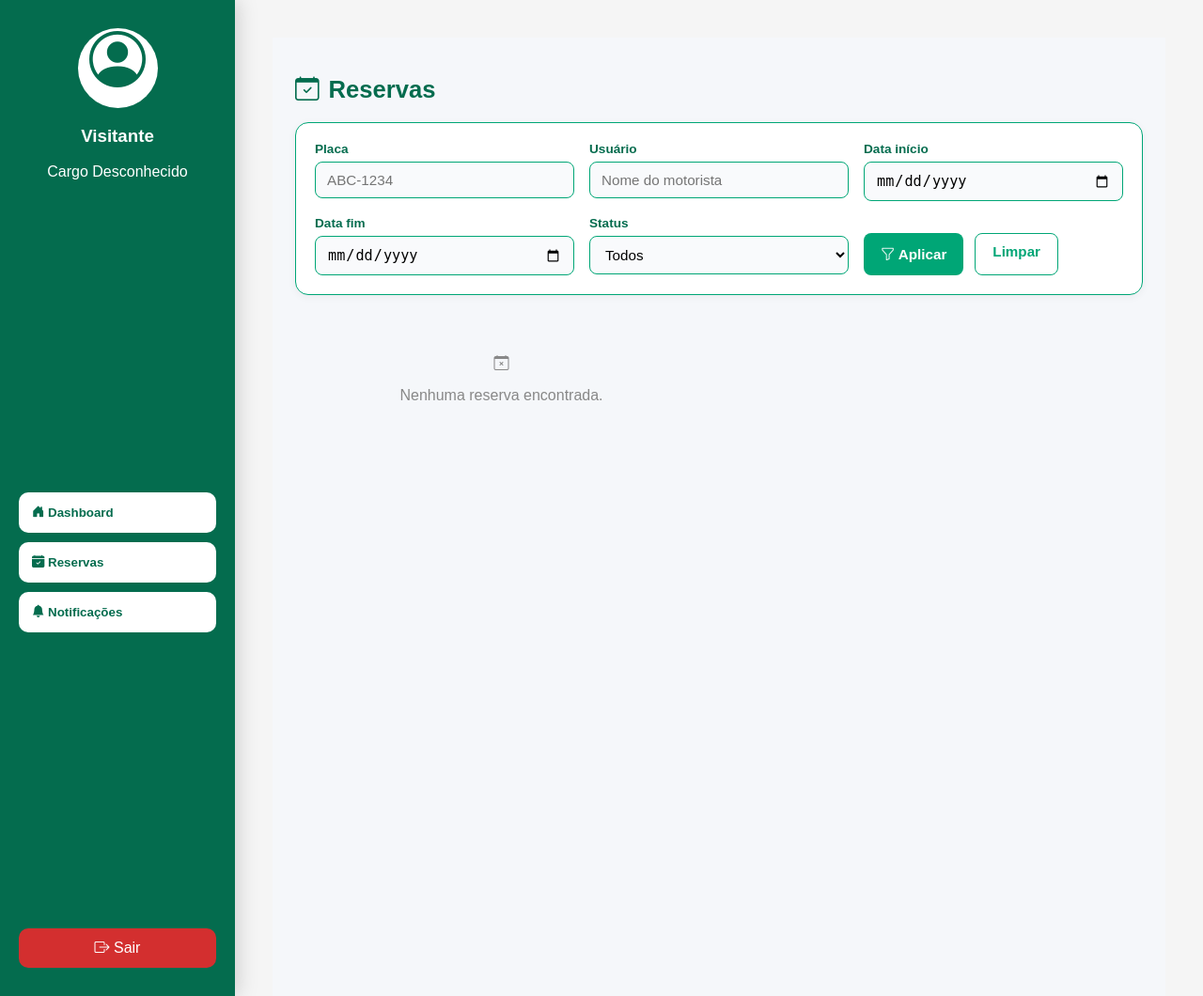
After one commit to Pereira-Sah/ValletWeb, a Django app: page /reservas/ in a window 1280 px wide. The commit adds this page. Shown: the whole page at 94% size. Run offline with Django 5.2, Linux system fonts and the light colour scheme.

Commit message:
adiciona página de reservas com filtros e integração ao sistema

```diff
--- /dev/null
+++ b/appHome/static/reservas.css
@@ -0,0 +1,250 @@
+:root {
+    --verde-escuro: #046C4E;
+    --verde-medio: #00A676;
+    --fundo: #F5F5F5;
+    --texto: #121212;
+}
+
+body {
+    margin: 0;
+    font-family: "Poppins", sans-serif;
+    background: var(--fundo);
+}
+
+/* Container geral */
+.reservas-container {
+  padding: 24px;
+  background: #f5f7fa;
+  min-height: 100vh;
+}
+
+/* Cabeçalho */
+.page-header {
+  margin-bottom: 20px;
+}
+
+.page-title {
+  display: flex;
+  align-items: center;
+  gap: 10px;
+  font-weight: 700;
+  font-size: 1.6rem;
+  color: var(--verde-escuro);
+}
+
+/* FILTROS */
+.filtros-box {
+  background: #ffffff;
+  border: 1px solid #00A676;
+  border-radius: 14px;
+  padding: 20px;
+  margin-bottom: 24px;
+  box-shadow: 0 2px 8px rgba(0,0,0,0.05);
+
+}
+
+.filtros-grid {
+  display: grid;
+  grid-template-columns: repeat(auto-fill, minmax(220px, 1fr));
+  gap: 16px;
+}
+
+.filtro-item label {
+  display: block;
+  font-size: 0.85rem;
+  font-weight: 600;
+  color: #046C4E;
+  margin-bottom: 6px;
+}
+
+.filtro-item input,
+.filtro-item select {
+  width: 100%;
+  padding: 10px 12px;
+  border: 1px solid #00A676;
+  border-radius: 8px;
+  background: #f9fafc;
+  font-size: 0.95rem;
+  transition: border-color 0.2s ease;
+}
+
+.filtro-item input:focus,
+.filtro-item select:focus {
+  border-color: #046C4E;
+  outline: none;
+  background: #fff;
+}
+
+.filtros-botoes {
+  margin-top: 18px;
+  display: flex;
+  gap: 12px;
+}
+
+.filtros-botoes .btn {
+  padding: 10px 18px;
+  border-radius: 8px;
+  font-weight: 600;
+  font-size: 0.95rem;
+}
+
+.btn-primary {
+  background: #00A676;
+  color: #fff;
+  border: none;
+}
+
+.btn-primary:hover {
+  background: #046C4E;
+}
+
+.btn-secondary {
+  background: transparent;
+  border: 1px solid #00A676;
+  color: #00A676;
+}
+
+.btn-secondary:hover {
+  background: #dcf7ef;
+}
+
+/* GRID DE RESERVAS */
+.reservas-grid {
+  display: grid;
+  grid-template-columns: repeat(auto-fill, minmax(380px, 1fr));
+  gap: 24px;
+}
+
+/* CARD */
+.reserva-card {
+  background: #fff;
+  border-radius: 18px;
+  padding: 20px;
+  box-shadow: 0 4px 14px rgba(0,0,0,0.08);
+  transition: transform 0.25s ease, box-shadow 0.25s ease;
+  border: 1px solid #b1f8e4;
+}
+
+.reserva-card:hover {
+  transform: translateY(-4px);
+  box-shadow: 0 8px 20px rgba(0,0,0,0.12);
+}
+
+/* TOPO DO CARD */
+.reserva-top {
+  display: flex;
+  align-items: center;
+  justify-content: space-between;
+  gap: 16px;
+  margin-bottom: 18px;
+}
+
+.foto-motorista {
+  width: 70px;
+  height: 70px;
+  border-radius: 50%;
+  object-fit: cover;
+  border: 3px solid #ecf0f1;
+}
+
+.info-basica{
+    display: flex;
+    flex-direction: row;
+    align-items: center;
+    gap: 4px;
+}
+
+.info-basica h3 {
+  margin: 0;
+  font-size: 1.2rem;
+  font-weight: 700;
+  color: #046C4E;
+}
+
+.info-basica .sub {
+  font-size: .9rem;
+  color: #7f8c8d;
+}
+
+.status {
+  padding: 6px 14px;
+  border-radius: 20px;
+  font-size: .85rem;
+  font-weight: 600;
+  text-transform: capitalize;
+}
+
+.status-ativa      { background:#d4edda; color:#00A676; }
+.status-cancelada  { background:#f8d7da; color:#721c24; }
+.status-concluida  { background:#d1ecf1; color:#046C4E; }
+.status-desconhecida { background:#eee; color:#666; }
+
+/* INFO EM BLOCOS */
+.reserva-info {
+  display: grid;
+  grid-template-columns: repeat(2, 1fr);
+  gap: 16px;
+}
+
+.info-block {
+  display: flex;
+  align-items: flex-start;
+  gap: 10px;
+  background: #f9fafc;
+  padding: 12px;
+  border-radius: 12px;
+}
+
+.info-block .label {
+  font-size: .8rem;
+  color: #00A676;
+  display: block;
+margin-bottom: 4px;
+}
+
+.info-block strong {
+  font-size: 1rem;
+  color: #2c3e50;
+}
+
+.info-block i {
+  font-size: 1.2rem;
+  color: #00A676;
+  margin-top: 4px;
+}
+
+/* FOOTER */
+.reserva-footer {
+  margin-top: 20px;
+  display: flex;
+  justify-content: flex-end;
+}
+
+.btn-whats {
+  background: #00A676;
+  color: white;
+  padding: 10px 18px;
+  border-radius: 12px;
+  font-weight: 600;
+  text-decoration: none;
+  display: inline-flex;
+  align-items: center;
+  gap: 8px;
+}
+
+.btn-whats:hover {
+  background: #046C4E;
+}
+
+.sem-whats {
+  color: #999;
+  font-size: .9rem;
+}
+
+/* EMPTY STATE */
+.empty {
+  text-align: center;
+  padding: 40px 10px;
+  color: #888;
+  font-size: 1rem;
+}
--- a/appHome/templates/base.html
+++ b/appHome/templates/base.html
@@ -35,7 +35,7 @@
 
         <nav class="menu">
             <button><a href="{% url 'gestor' %}"> <i class="bi bi-house-door-fill"></i> Dashboard</a></button>
-            <button><i class="bi bi-calendar-check-fill"></i> Reservas</button>
+            <button><a href="{% url 'reservas' %}"><i class="bi bi-calendar-check-fill"></i> Reservas </a></button>
             <button>
                 <a href="{% url 'notificacoes_admin' %}?apenas_nao_lidas=on">
                     <i class="bi bi-bell-fill"></i> Notificações
--- a/appHome/templates/notificacoes.html
+++ b/appHome/templates/notificacoes.html
@@ -72,6 +72,8 @@
                     <input type="text" name="placa" id="placa" class="filtro-input"
                            placeholder="Digite para buscar..."
                            value="{{ filtro_placa }}">
+
+
                 </div>
 
                 <!-- Data Início -->
--- /dev/null
+++ b/appHome/templates/reservas.html
@@ -0,0 +1,128 @@
+{% extends "base.html" %}
+{% load static %}
+
+{% block tituloPagina %}Reservas{% endblock %}
+
+{% block extra_head %}
+<link rel="stylesheet" href="{% static 'reservas.css' %}">
+{% endblock %}
+
+{% block content %}
+<div class="reservas-container">
+
+  <div class="page-header">
+    <h1 class="page-title"><i class="bi bi-calendar-check"></i> Reservas</h1>
+  </div>
+
+  <!-- FILTROS -->
+  <form method="get" class="filtros-box" novalidate>
+    <div class="filtros-grid">
+      <div class="filtro-item">
+        <label>Placa</label>
+        <input type="text" name="placa" value="{{ filtro_placa }}" placeholder="ABC-1234">
+      </div>
+      <div class="filtro-item">
+        <label>Usuário</label>
+        <input type="text" name="usuario" value="{{ filtro_usuario }}" placeholder="Nome do motorista">
+      </div>
+      <div class="filtro-item">
+        <label>Data início</label>
+        <input type="date" name="data_inicio" value="{{ filtro_data_inicio }}">
+      </div>
+      <div class="filtro-item">
+        <label>Data fim</label>
+        <input type="date" name="data_fim" value="{{ filtro_data_fim }}">
+      </div>
+      <div class="filtro-item">
+        <label>Status</label>
+        <select name="status">
+          <option value="">Todos</option>
+          <option value="ativa" {% if filtro_status == "ativa" %}selected{% endif %}>Ativa</option>
+          <option value="cancelada" {% if filtro_status == "cancelada" %}selected{% endif %}>Cancelada</option>
+          <option value="concluida" {% if filtro_status == "concluida" %}selected{% endif %}>Concluída</option>
+        </select>
+      </div>
+
+          <div class="filtros-botoes">
+      <button class="btn btn-primary" type="submit"><i class="bi bi-funnel"></i> Aplicar</button>
+      <a href="{% url 'reservas' %}" class="btn btn-secondary">Limpar</a>
+    </div>
+    </div>
+
+  </form>
+
+  <!-- LISTA -->
+  <div class="reservas-grid">
+    {% if reservas %}
+      {% for r in reservas %}
+        <article class="reserva-card">
+
+          <header class="reserva-top">
+            <div class="info-basica">
+             <img src="{{ r.foto }}" alt="Foto do motorista" class="foto-motorista">
+
+             <div class="info-basica-nome-tel">
+              <h3>{{ r.usuario|default:"Usuário não informado" }}</h3>
+              <span class="sub">{{ r.telefone|default:"Sem telefone" }}</span>
+             </div>
+
+            </div>
+
+            <span class="status status-{{ r.status|default:'desconhecida' }}">{{ r.status|default:'desconhecida'|capfirst }}</span>
+          </header>
+
+          <!-- Blocos lado a lado -->
+          <section class="reserva-info">
+            <div class="info-block">
+              <i class="bi bi-p-square"></i>
+              <div>
+                <span class="label">Vaga</span>
+                <strong>{{ r.numero_vaga|default:"—" }}</strong>
+              </div>
+            </div>
+            <div class="info-block">
+              <i class="bi bi-car-front"></i>
+              <div>
+                <span class="label">Placa</span>
+                <strong>{{ r.placa|default:"Não informada" }}</strong>
+              </div>
+            </div>
+            <div class="info-block">
+              <i class="bi bi-calendar-event"></i>
+              <div>
+                <span class="label">Início</span>
+                <strong>{{ r.inicio|date:"d/m/Y H:i" }}</strong>
+              </div>
+            </div>
+            <div class="info-block">
+              <i class="bi bi-calendar2-event"></i>
+              <div>
+                <span class="label">Fim</span>
+                <strong>{{ r.fim|date:"d/m/Y H:i" }}</strong>
+              </div>
+            </div>
+          </section>
+
+          <footer class="reserva-footer">
+            {% if r.telefone %}
+              <a class="btn-whats"
+                 href="https://wa.me/55{{ r.telefone }}?text=Olá%2C%20sou%20o%20gestor%20do%20estacionamento.%20Sobre%20sua%20reserva..."
+                 target="_blank" rel="noopener">
+                <i class="bi bi-whatsapp"></i> Contatar Motorista
+              </a>
+            {% else %}
+              <span class="sem-whats">Telefone não disponível</span>
+            {% endif %}
+          </footer>
+
+        </article>
+      {% endfor %}
+    {% else %}
+      <div class="empty">
+        <i class="bi bi-calendar-x"></i>
+        <p>Nenhuma reserva encontrada.</p>
+      </div>
+    {% endif %}
+  </div>
+</div>
+{% endblock %}
--- a/appHome/urls.py
+++ b/appHome/urls.py
@@ -15,4 +15,5 @@ urlpatterns = [
     path('api/notificacoes/', NotificacoesAPIView.as_view(), name='api_notificacoes'),
     path('api/notificacoes/atualizacao/', NotificacoesAPIView.as_view(), name='notificacoes_atualizacao'),
     path('notificacoes/api/check-new/', NotificacoesCheckNewView.as_view(), name='notificacoes_check_new'),
+    path('reservas/', views.reservas, name="reservas"),
 ]
--- a/appHome/views.py
+++ b/appHome/views.py
@@ -650,3 +650,101 @@ class NotificacoesAtualizacaoView(LoginRequiredMixin, View):
                 'success': False,
                 'error': str(e)
             })
+
+
+def reservas(request):
+    id_estacionamento = request.session.get("id_estacionamento", "")
+
+    placa_f = (request.GET.get("placa") or "").strip()
+    usuario_f = (request.GET.get("usuario") or "").strip()
+    data_inicio = (request.GET.get("data_inicio") or "").strip()
+    data_fim = (request.GET.get("data_fim") or "").strip()
+    status_f = (request.GET.get("status") or "").strip().lower()
+
+    try:
+        reservas_raw = fi.fetch_query("reserva", "estacionamentoId", "==", id_estacionamento) if id_estacionamento else []
+    except Exception:
+        reservas_raw = []
+
+    lista = []
+
+    for r in reservas_raw:
+        nome_usuario = r.get("usuarioNome") or r.get("nomeMotorista") or r.get("nomeUsuario") or r.get("nome")
+        status = (r.get("status") or "desconhecida").lower()
+        if status == "finalizada":
+            status = "concluida"
+
+        usuario_id = r.get("usuarioId")
+        foto, telefone, placa = "/static/default_profile.png", "", None
+
+        if usuario_id:
+            try:
+                u = fi.fetch_document("usuario", usuario_id)
+                foto = u.get("fotoPerfil") or "/static/default_profile.png"
+                telefone = u.get("telefone") or ""
+                if not nome_usuario:
+                    nome_usuario = u.get("nome") or u.get("usuarioNome") or u.get("nomeMotorista")
+
+                try:
+                    veiculos = fi.fetch_query("veiculo", "usuarioId", "==", usuario_id)
+                    if veiculos:
+                        v = veiculos[0]
+                        placa = v.get("placa") or v.get("placaCarro") or v.get("carPlate")
+                except Exception:
+                    pass
+            except Exception:
+                pass
+
+        inicio_dt, fim_dt = None, None
+        try:
+            inicio_dt = datetime.fromisoformat(str(r.get("inicioReserva")))
+            fim_dt = datetime.fromisoformat(str(r.get("fimReserva")))
+        except Exception:
+            pass
+
+        if placa_f and (not placa or placa_f.lower() not in placa.lower()):
+            continue
+        if usuario_f and (not nome_usuario or usuario_f.lower() not in nome_usuario.lower()):
+            continue
+        if status_f and status_f != status:
+            continue
+        if data_inicio and inicio_dt:
+            if inicio_dt.date() < datetime.strptime(data_inicio, "%Y-%m-%d").date():
+                continue
+        if data_fim and fim_dt:
+            if fim_dt.date() > datetime.strptime(data_fim, "%Y-%m-%d").date():
+                continue
+
+        numero_vaga = "—"
+        if r.get("vagaId"):
+            try:
+                v = fi.fetch_document("vaga", r["vagaId"])
+                numero_vaga = v.get("numero") or "—"
+            except Exception:
+                pass
+
+        lista.append({
+            "placa": placa,
+            "usuario": nome_usuario,
+            "telefone": telefone,
+            "foto": foto,
+            "status": status,
+            "numero_vaga": numero_vaga,
+            "inicio": inicio_dt,
+            "fim": fim_dt,
+        })
+
+    lista.sort(key=lambda x: x["inicio"] or datetime.min, reverse=True)
+
+    context = {
+        "reservas": lista,
+        "filtro_placa": placa_f,
+        "filtro_usuario": usuario_f,
+        "filtro_data_inicio": data_inicio,
+        "filtro_data_fim": data_fim,
+        "filtro_status": status_f,
+        "fotoPerfil": request.session.get("fotoPerfil", ""),
+        'user_name': request.session.get('user_name', 'Visitante'),
+        'user_cargo': request.session.get('user_cargo', 'Cargo Desconhecido'),
+    }
+    return render(request, "reservas.html", context)
```
